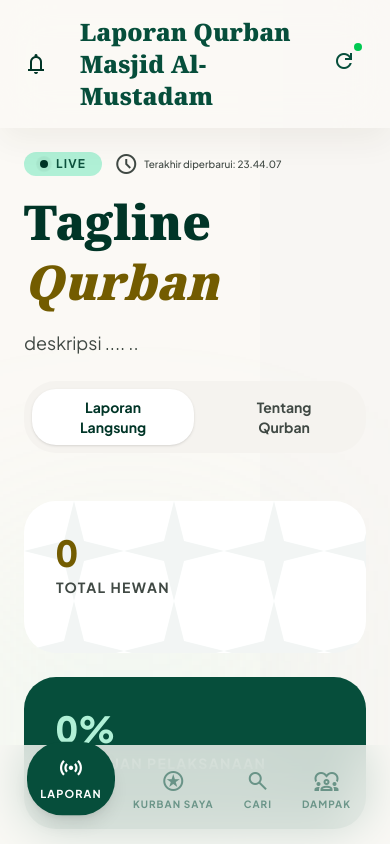
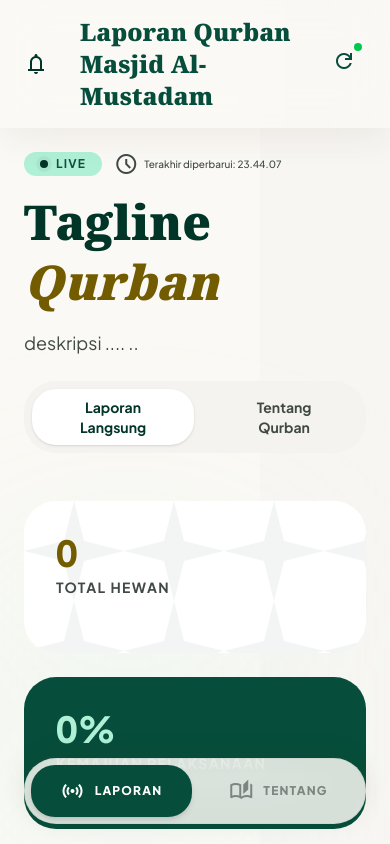
Before and after one commit to runsdev/qurban-mustadam, a Next.js app: page / in a window 390 px wide. Shown: the top 844 px of the page. Built offline with nearby package versions, Linux system fonts and the light colour scheme.

Commit message:
feat(ui): redesign mobile bottom navigation to 2 tabs (Laporan & Tentang)

```diff
--- a/app/_components/HomePageClient.tsx
+++ b/app/_components/HomePageClient.tsx
@@ -884,33 +884,45 @@ export default function HomePageClient({ animals: initialAnimals, stats: initial
       </div>
 
       {/* ── Bottom Navigation Bar (Mobile Only) ── */}
-      <footer className="fixed bottom-0 left-0 w-full z-50 flex justify-around items-end px-6 pb-6 lg:hidden glass-nav bg-[#fbf9f5]/80">
-        <button className="flex flex-col items-center justify-center bg-primary-container text-on-primary rounded-2xl p-3 mb-2 scale-110 shadow-lg">
+      <footer className="fixed bottom-0 left-0 w-full z-50 lg:hidden px-6 pb-5 pt-2 pointer-events-none">
+        <nav className="pointer-events-auto mx-auto max-w-sm glass-nav bg-[#fbf9f5]/85 rounded-2xl shadow-[0_-4px_24px_rgba(55,45,23,0.10)] border border-primary/5 p-1.5 flex gap-1.5">
+          <button
+            onClick={() => setActiveView("laporan")}
+            className={`flex-1 flex items-center justify-center gap-2.5 py-3.5 rounded-xl font-bold text-sm transition-all duration-300 active:scale-95 ${
+              activeView === "laporan"
+                ? "bg-primary-container text-on-primary shadow-md"
+                : "text-on-surface-variant/60 hover:text-primary hover:bg-surface-container-low"
+            }`}
+          >
             <span
-            className="material-symbols-outlined"
-            style={{ fontVariationSettings: '"FILL" 1' }}
+              className="material-symbols-outlined text-xl"
+              style={activeView === "laporan" ? { fontVariationSettings: '"FILL" 1' } : undefined}
             >
               sensors
             </span>
-          <span className="text-[10px] uppercase tracking-widest font-bold mt-1">
+            <span className="text-xs uppercase tracking-widest font-black">
               Laporan
             </span>
           </button>
-        {[
-          { icon: "stars", label: "Kurban Saya" },
-          { icon: "search", label: "Cari" },
-          { icon: "diversity_1", label: "Dampak" },
-        ].map(({ icon, label }) => (
           <button
-            key={label}
-            className="flex flex-col items-center justify-center text-primary-container/50 p-2 hover:opacity-80 active:scale-90 transition-all"
+            onClick={() => setActiveView("tentang")}
+            className={`flex-1 flex items-center justify-center gap-2.5 py-3.5 rounded-xl font-bold text-sm transition-all duration-300 active:scale-95 ${
+              activeView === "tentang"
+                ? "bg-primary-container text-on-primary shadow-md"
+                : "text-on-surface-variant/60 hover:text-primary hover:bg-surface-container-low"
+            }`}
           >
-            <span className="material-symbols-outlined">{icon}</span>
-            <span className="text-[10px] uppercase tracking-widest font-bold mt-1">
-              {label}
+            <span
+              className="material-symbols-outlined text-xl"
+              style={activeView === "tentang" ? { fontVariationSettings: '"FILL" 1' } : undefined}
+            >
+              auto_stories
+            </span>
+            <span className="text-xs uppercase tracking-widest font-black">
+              Tentang
             </span>
           </button>
-        ))}
+        </nav>
       </footer>
 
       {/* ── Decorative Background Bleeds ── */}
```
Lines whose indentation alone changed are shown as unchanged.
